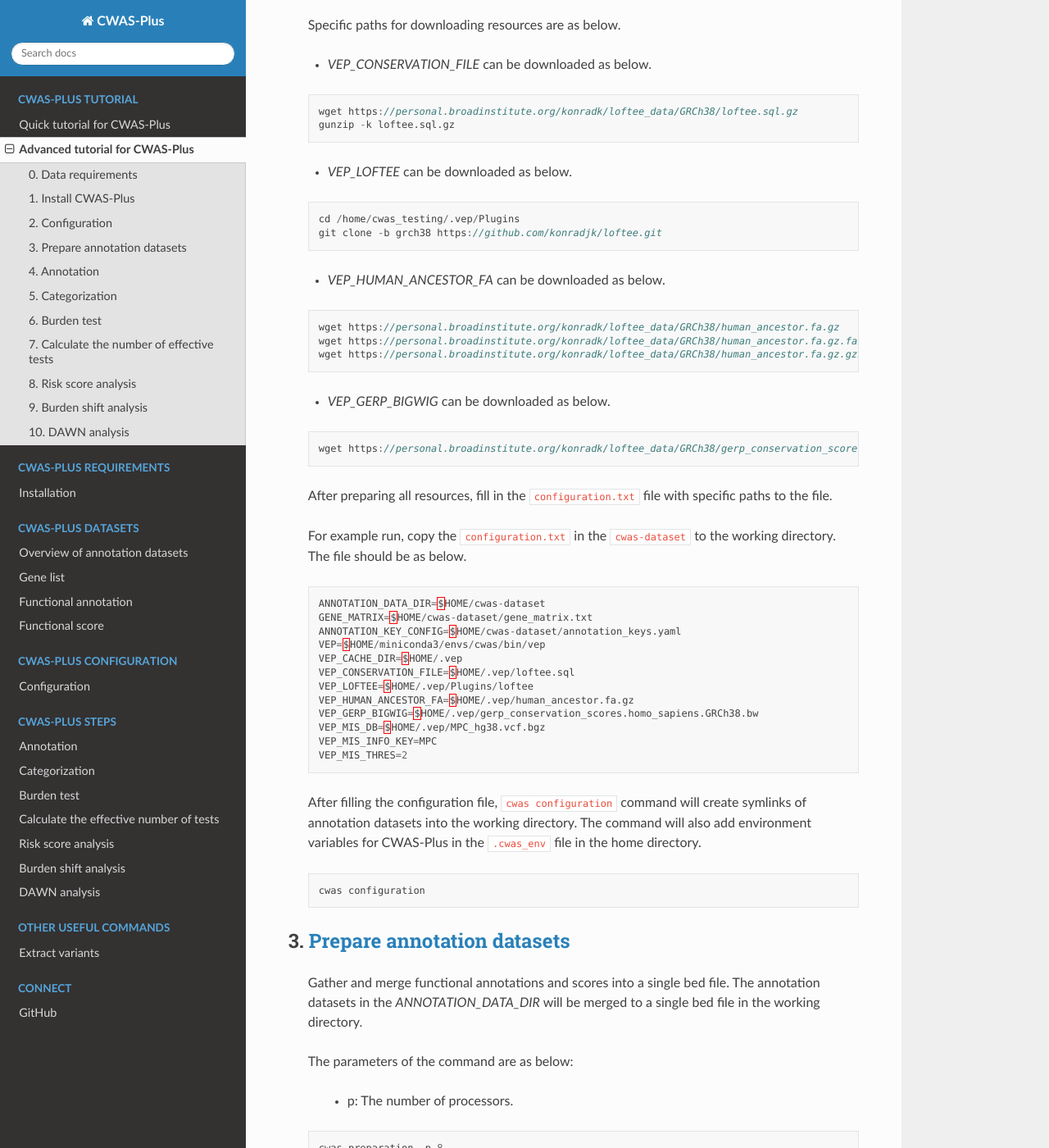
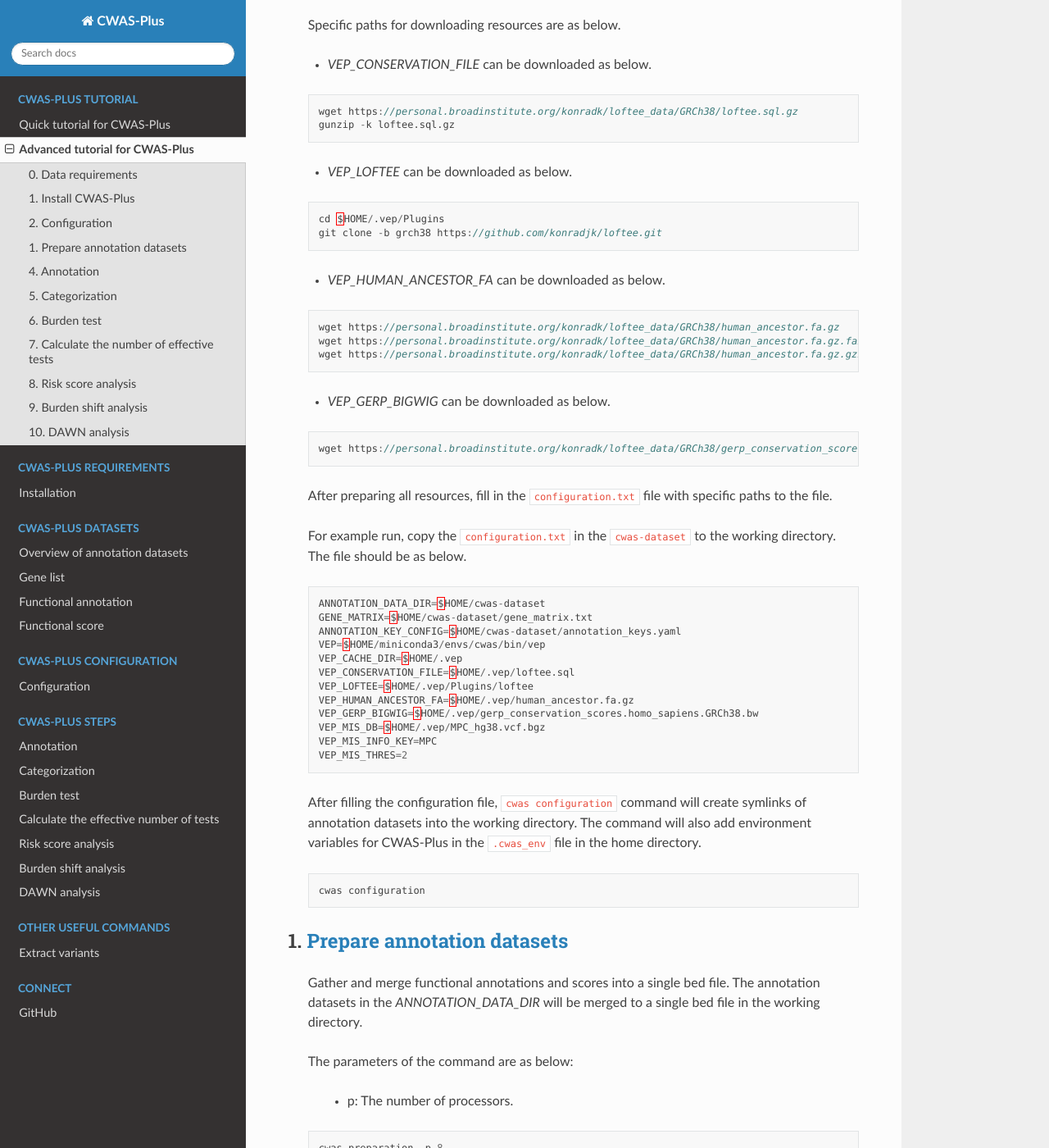
Before and after one commit to joonan-lab/cwas, a Sphinx documentation site: the page built from docs/quickstart/advanced_tutorial.rst, in a window 1280 px wide and 1400 px high, scrolled down 4151 px. Shown: the whole window at 82% size. Built offline with Sphinx 7.4.7 and the Read the Docs theme 2.0.0, drawn with Linux system fonts in a browser that asks for light colours.

Commit message:
Update documents
Update documents

```diff
--- a/docs/quickstart/advanced_tutorial.rst
+++ b/docs/quickstart/advanced_tutorial.rst
@@ -189,7 +189,7 @@
 
   .. code-block:: solidity
 
-    cd /home/cwas_testing/.vep/Plugins
+    cd $HOME/.vep/Plugins
     git clone -b grch38 https://github.com/konradjk/loftee.git
 
   - *VEP_HUMAN_ANCESTOR_FA* can be downloaded as below.
@@ -234,7 +234,7 @@
 
     cwas configuration
 
-3. :ref:`Prepare annotation datasets <data-prep-label>`
+1. :ref:`Prepare annotation datasets <data-prep-label>`
 ############################################################
 
   Gather and merge functional annotations and scores into a single bed file. The annotation datasets in the *ANNOTATION_DATA_DIR* will be merged to a single bed file in the working directory.
--- a/docs/required/installation.rst
+++ b/docs/required/installation.rst
@@ -28,7 +28,7 @@
 
   .. code-block:: solidity
 
-    cd /home/cwas_testing/.vep/Plugins
+    cd $HOME/.vep/Plugins
     git clone -b grch38 https://github.com/konradjk/loftee.git
 
 
```
